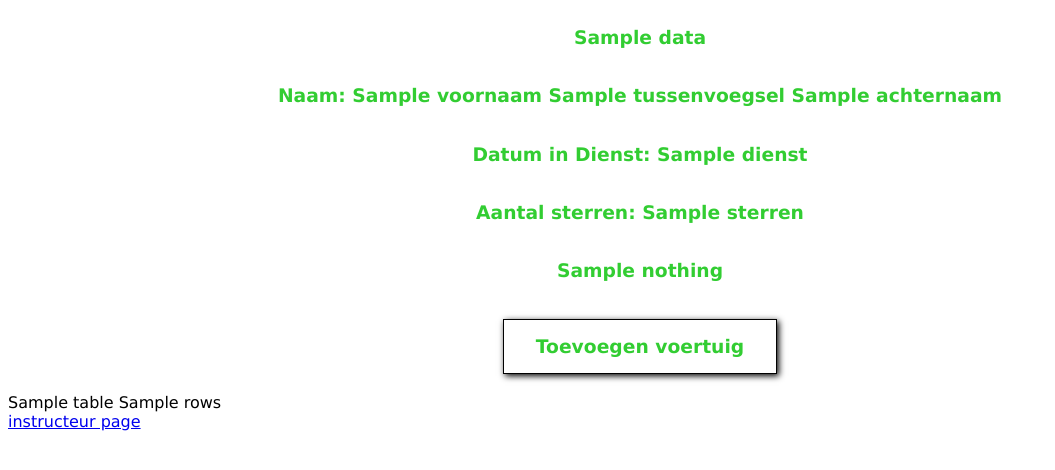
After one commit to vincent-lang/BE-opdracht-02-335479, a PHP site: template app/views/voertuig/add.php in a window 1280 px wide. The commit adds this page. Shown: the top 470 px of the page, without its empty margins (0-1055 px from the left). Run offline with PHP 8.4, Linux system fonts and the light colour scheme; the template is opened without the code that fills it: most values are stand-ins (such as "Sample title", 1, 10 or a date in 2020); some libraries are stand-ins or nearby versions.

Commit message:
next commit

```diff
--- a/app/controllers/Voertuig.php
+++ b/app/controllers/Voertuig.php
@@ -56,5 +56,6 @@ class Voertuig extends BaseController
         ];
 
         $this->view('voertuig/index', $data);
+        $this->view('voertuig/add', $data);
     }
 }
--- /dev/null
+++ b/app/views/voertuig/add.php
@@ -0,0 +1,29 @@
+<!DOCTYPE html>
+<html lang="en">
+<head>
+    <meta charset="UTF-8">
+    <meta http-equiv="X-UA-Compatible" content="IE=edge">
+    <meta name="viewport" content="width=device-width, initial-scale=1.0">
+    <link rel="stylesheet" href="../../../public/css/style.css">
+    <title>Document</title>
+</head>
+<body>
+    <h3><?= $data['title']; ?></h3>
+    <h3>Naam: <?= $data['voornaam'] . " " . $data['tussenvoegsel'] . " " . $data['achternaam']; ?></h3>
+    <h3>Datum in Dienst: <?= $data['dienst']; ?></h3>
+    <h3>Aantal sterren: <?= $data['sterren']; ?></h3>
+    <h3><?= $data['nothing']; ?></h3>
+    <h3>
+        <a href="<?= URLROOT; ?>/voertuig/add">Toevoegen voertuig</a>
+    </h3>
+    <table>
+        <thead>
+            <?= $data['table']; ?>
+        </thead>
+        <tbody>
+            <?= $data['rows'];  ?>
+        </tbody>
+    </table>
+    <a href="<?= URLROOT; ?>/instructeur/index">instructeur page</a>
+</body>
+</html>
--- a/public/css/style.css
+++ b/public/css/style.css
@@ -43,8 +43,9 @@ h3>a {
     text-decoration: none;
     border: 1px solid black;
     box-shadow: 0.1rem 0.1rem 0.4rem black;
-    width: 8rem;
-    height: 2rem;
+    width: 15rem;
+    padding: 1rem;
+    transition: 0.5s;
 }
 
 h3>a:hover {
```
